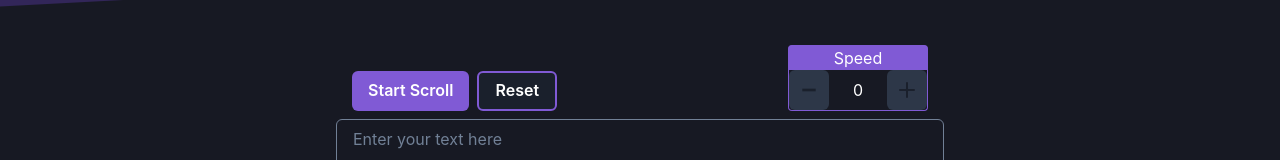
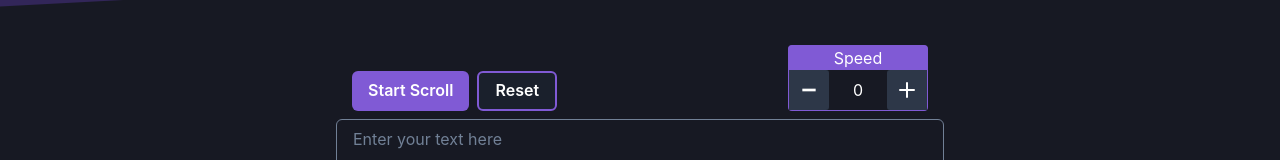
Before and after one commit to prashantStha308/autoScrollerNew, a React (Vite) app: page / in a window 1280 px wide. Shown: the part 578-738 px from the top of the page. Built offline with nearby package versions, Linux system fonts and the light colour scheme.

Commit message:
configued buttons

```diff
--- a/src/components/Scroller.jsx
+++ b/src/components/Scroller.jsx
@@ -3,7 +3,6 @@ import { borderBtn , shadedBtn } from './style.js';
 import { useState } from "react";
 import { AddIcon, MinusIcon } from "@chakra-ui/icons";
 
-const smBtnSize = 5;
 
 const Scroller = () => {
 
@@ -56,16 +55,16 @@ const Scroller = () => {
                 <HStack borderBottom="1px solid" borderX="1px solid" borderColor="purple.500" roundedBottom={4}>
                   {/* For Control Buttons */}
                   {/* Minus Buttons */}
-                  <IconButton onClick={()=>(handelCount(-1))} backgroundColor={'gray.700'} >
-                    <MinusIcon />
+                  <IconButton onClick={()=>(handelCount(-1))} backgroundColor={'gray.700'} roundedRight={3} roundedLeft={0} >
+                    <MinusIcon color={'white'} />
                   </IconButton>
                   {/* Count */}
                   <Text paddingX={4} textColor={'white'}>
                     {count}
                   </Text>
                   {/* Add Button */}
-                  <IconButton onClick={()=>(handelCount(1))} backgroundColor={'gray.700'} >
-                    <AddIcon  />
+                  <IconButton onClick={()=>(handelCount(1))} backgroundColor={'gray.700'} roundedRight={0} roundedLeft={3}  >
+                    <AddIcon color={'white'} />
                   </IconButton>
                 </HStack>
               </VStack>
```
